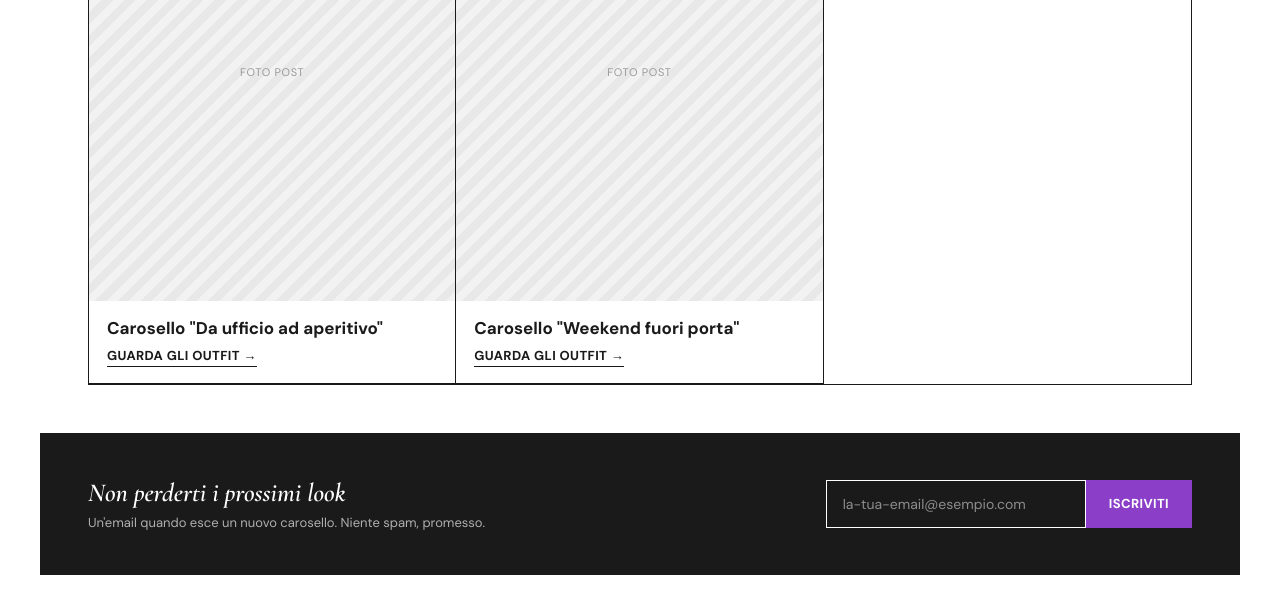
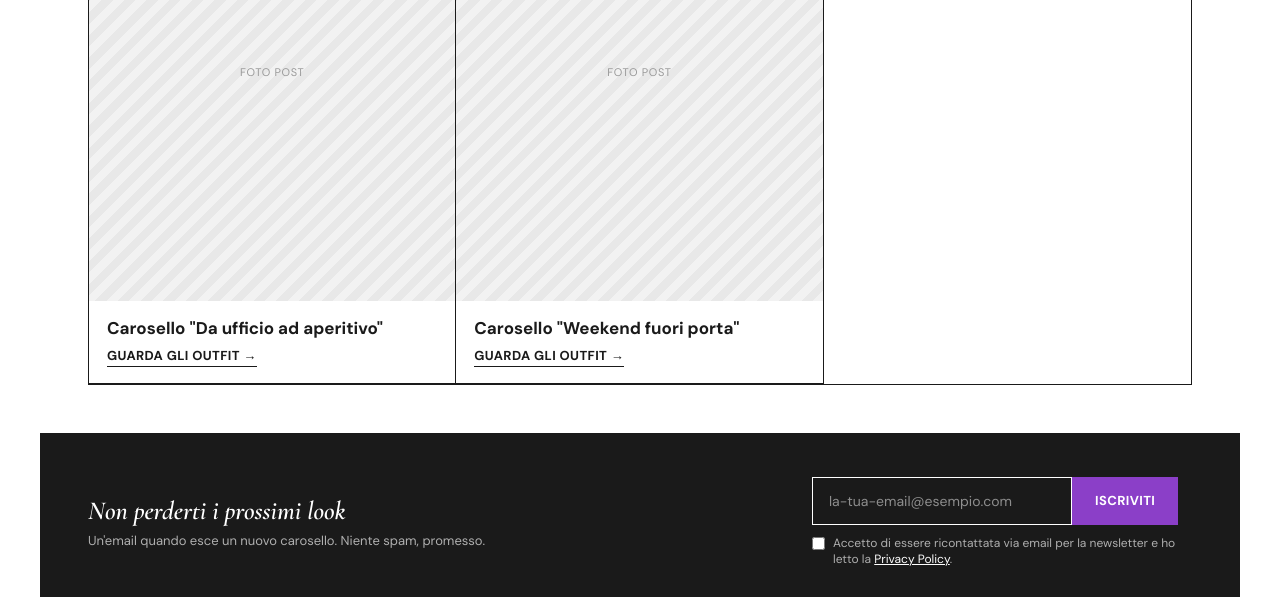
Before and after one commit to FioreFra/sereandyou, a plain HTML site: page index.html in a window 1280 px wide. Shown: the part 861-1458 px from the top of the page. Drawn offline with nearby package versions, Linux system fonts and the light colour scheme; no server answers.

Commit message:
Add required consent checkbox to newsletter forms (#6)
* Fix product link column name: link_prodotto instead of link_affiliato

The products_template Google Sheet uses link_prodotto as the column header, not link_affiliato, so every product link fell back to '#' and clicking "Vedi il prodotto" just reloaded the page instead of opening Asos.

* Fill in titolare, P.IVA and email in legal pages

Replaces the [INSERIRE ...] placeholders for name, VAT number and contact email across note-legali, privacy, cookie-policy and footers, in both the root site and the sereyou beta copy. Address is still a placeholder, not provided yet.

* Fill in indirizzo in legal pages

Adds the business address to note-legali.html on both the root site and the sereyou beta copy, completing the titolare data.

* Wire newsletter form to Google Apps Script web app

Posts the submitted email to a configurable Apps Script Web App URL, which appends it to a "newsletter" sheet. Falls back to the old cosmetic-only behavior until the URL is configured.

* Configure newsletter Apps Script web app URL

* Re-trigger VigLink scan after product links render

The product "Vedi il prodotto" links are injected into the DOM asynchronously once the Google Sheet CSV loads, but VigLink's snippet only scans the page once on initial load, so it never saw them and never converted them into affiliate links. look.js now calls window.reloadViglink() (which re-inserts the vglnk.js script tag, forcing a fresh scan) right after rendering the item list. Also adds the VigLink snippet to the sereyou beta copy's look.html, which was missing it entirely.

* Add required consent checkbox to newsletter forms

Adds a GDPR-style consent checkbox (linking to the privacy policy) next to every newsletter signup form, required before the form can be submitted, across the root site and the sereyou beta copy.

---------

Co-authored-by: Claude <noreply@anthropic.com>

```diff
--- a/css/style.css
+++ b/css/style.css
@@ -306,7 +306,37 @@ a:focus-visible, button:focus-visible, input:focus-visible {
 
 .news form {
   display: flex;
+  flex-direction: column;
+  align-items: flex-start;
+  gap: 10px;
+}
+
+.news__row {
+  display: flex;
   gap: 0;
+}
+
+.news__consent {
+  display: flex;
+  align-items: flex-start;
+  gap: 8px;
+  font: 400 12px 'DM Sans', sans-serif;
+  color: rgba(255, 255, 255, .65);
+  cursor: pointer;
+  max-width: 380px;
+}
+
+.news__consent input[type="checkbox"] {
+  width: auto;
+  padding: 0;
+  border: none;
+  margin: 2px 0 0;
+  accent-color: var(--purple);
+}
+
+.news__consent a {
+  color: #fff;
+  text-decoration: underline;
 }
 
 .news input {
--- a/index.html
+++ b/index.html
@@ -44,8 +44,14 @@
       <p>Un'email quando esce un nuovo carosello. Niente spam, promesso.</p>
     </div>
     <form id="newsletter-form">
-      <input type="email" name="email" placeholder="la-tua-email@esempio.com" required>
-      <button type="submit">Iscriviti</button>
+      <div class="news__row">
+        <input type="email" name="email" placeholder="la-tua-email@esempio.com" required>
+        <button type="submit">Iscriviti</button>
+      </div>
+      <label class="news__consent">
+        <input type="checkbox" name="consenso" required>
+        <span>Accetto di essere ricontattata via email per la newsletter e ho letto la <a href="privacy.html">Privacy Policy</a>.</span>
+      </label>
     </form>
   </div>
 
--- a/sereyou/css/style.css
+++ b/sereyou/css/style.css
@@ -306,7 +306,37 @@ a:focus-visible, button:focus-visible, input:focus-visible {
 
 .news form {
   display: flex;
+  flex-direction: column;
+  align-items: flex-start;
+  gap: 10px;
+}
+
+.news__row {
+  display: flex;
   gap: 0;
+}
+
+.news__consent {
+  display: flex;
+  align-items: flex-start;
+  gap: 8px;
+  font: 400 12px 'DM Sans', sans-serif;
+  color: rgba(255, 255, 255, .65);
+  cursor: pointer;
+  max-width: 380px;
+}
+
+.news__consent input[type="checkbox"] {
+  width: auto;
+  padding: 0;
+  border: none;
+  margin: 2px 0 0;
+  accent-color: var(--purple);
+}
+
+.news__consent a {
+  color: #fff;
+  text-decoration: underline;
 }
 
 .news input {
```
Also changed, not shown: look.html (+8 -2 lines), post.html (+8 -2 lines), sereyou/index.html (+8 -2 lines), sereyou/look.html (+8 -2 lines).
